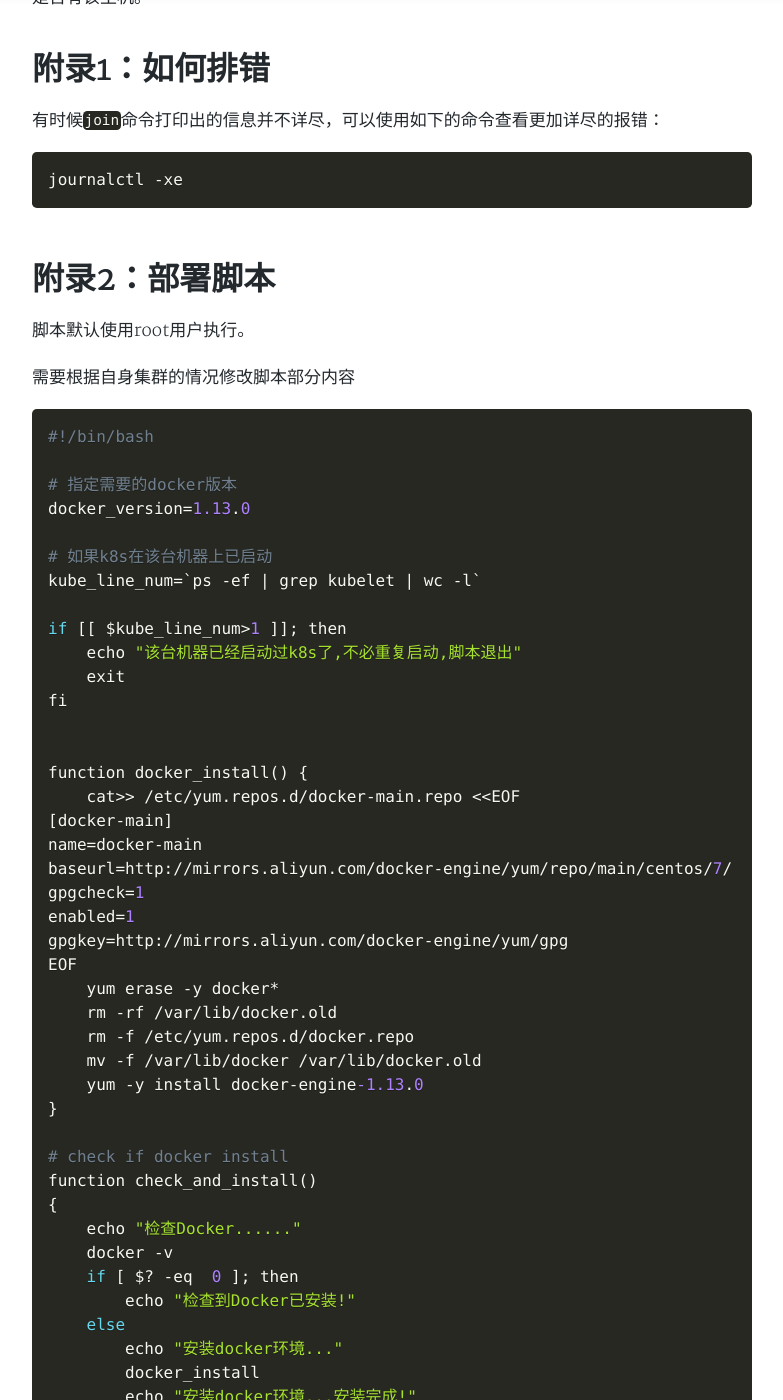
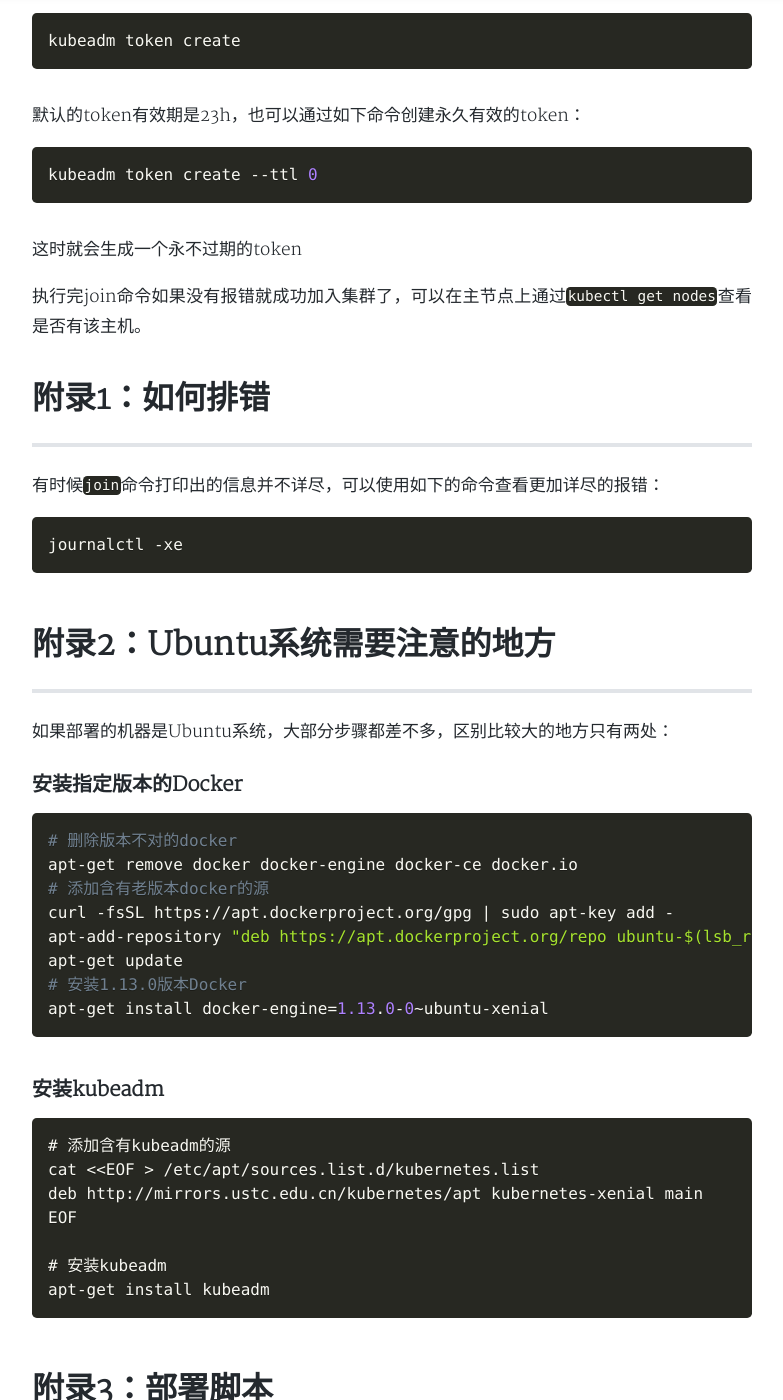
Before and after one commit to DQinYuan/dqinyuan.github.io, a Jekyll site: the page built from _posts/2019-03-22-kubernetes-worker-node-deploy.md, in a window 1280 px wide and 1400 px high, scrolled down 4785 px. Shown: the whole window, without its empty margins (248-1031 px from the left). Built offline with Jekyll 4.4.1, drawn with Linux system fonts in a browser that asks for light colours; nearby versions of some CDN libraries; comment, search, counter and statistics services are not loaded; a style sheet for code colours, icons or effects is not loaded; some of the changed text lies outside the part shown.

Commit message:
k8s worker ubuntu

````diff
--- a/_posts/2019-03-22-kubernetes-worker-node-deploy.md
+++ b/_posts/2019-03-22-kubernetes-worker-node-deploy.md
@@ -10,15 +10,19 @@ cover: /assets/img/kubernetes/kubernete.jpg
 
 
 # 引言
+---
 
 
 Kubernetes的Worker节点的部署要比Master简单不少，核心的是一条join命令，步骤如下。
 
 操作系统是CentOS7，假设使用的用户是root（如果不是root的话，请自行添加"sudo"）
 
+如果你用的是Ubuntu系统，大多数操作也都类似，在结尾附录二中我还给出了Ubuntu安装过程中与CentOS7不同的地方，希望能对你有所帮助。
+
 
 
 # 步骤一 调节Docker版本
+---
 
 Kubernetes和Docker的版本兼容性一直是令人头疼的问题，之前我的服务器上装的docker是1.13.1版本，安装时会报很多莫名其妙的错误，让人困惑很久，经过测试Docker的1.13.0版本是能够和Kubernetes的v1.13.4版本完美配合的。
 
@@ -90,6 +94,7 @@ systemctl start docker
 ```
 
 # 步骤二 安装kubeadm
+---
 
 kubeadm是一个可以方便我们部署kubernetes节点的工具。
 
@@ -118,6 +123,7 @@ systemctl enable kubelet.service
 
 
 # 步骤三 拉取kubernetes的系统镜像
+---
 
 kubernetes在Worker节点上的基础系统，除了kubelet以外，其他都是通过容器部署的。本来这些镜像都可以在Worker启动时自动拉取的，但是因为国内墙的原因，我们事先在本地准备好（通过大佬在[github上建立的镜像](https://github.com/anjia0532/gcr.io_mirror)）。
 
@@ -133,12 +139,14 @@ done
 ```
 
 # 步骤四  禁用swap分区
+---
 
 ```python
 swapoff -a
 ```
 
 # 步骤五 修改主机名
+---
 
 集群内的主机名最好能有比较统一的格式，我没有在集群中配置DNS，所以采用的方案就是使用统一的`/etc/hosts`，集群中的主机ip是`10.10.108.xx`，于是就约定其主机名是`hxx`，我生成了一份这样的`hosts`文件，并且用脚本拷贝到了每一台机器上，同时使用下面的命令更改主机名：
 
@@ -150,6 +158,7 @@ hostnamectl set-hostname "h73"
 
 
 # 步骤六 加入集群
+---
 
 如果Master节点启动时产生的`join`命令还保存着的话，直接使用那条命令就可以了。
 
@@ -180,6 +189,7 @@ kubeadm token create --ttl 0
 
 
 # 附录1：如何排错
+---
 
 有时候`join`命令打印出的信息并不详尽，可以使用如下的命令查看更加详尽的报错：
 
@@ -187,9 +197,47 @@ kubeadm token create --ttl 0
 journalctl -xe
 ```
 
-# 附录2：部署脚本
+# 附录2：Ubuntu系统需要注意的地方
+---
 
-脚本默认使用root用户执行。
+如果部署的机器是Ubuntu系统，大部分步骤都差不多，区别比较大的地方只有两处：
+
+### 安装指定版本的Docker
+
+
+```python
+# 删除版本不对的docker
+apt-get remove docker docker-engine docker-ce docker.io
+# 添加含有老版本docker的源
+curl -fsSL https://apt.dockerproject.org/gpg | sudo apt-key add -
+apt-add-repository "deb https://apt.dockerproject.org/repo ubuntu-$(lsb_release -cs) main"
+apt-get update
+# 安装1.13.0版本Docker
+apt-get install docker-engine=1.13.0-0~ubuntu-xenial
+```
+
+### 安装kubeadm
+
+```
+# 添加含有kubeadm的源
+cat <<EOF > /etc/apt/sources.list.d/kubernetes.list
+deb http://mirrors.ustc.edu.cn/kubernetes/apt kubernetes-xenial main
+EOF
+
+# 安装kubeadm
+apt-get install kubeadm
+```
+
+
+
+
+
+# 附录3：部署脚本
+---
+
+脚本默认使用root用户执行。只适用于CentOS7
+
+
 
 需要根据自身集群的情况修改脚本部分内容
 
````
Also changed, not shown: assets/img/kubernetes/ubuntu-code.png (added).
